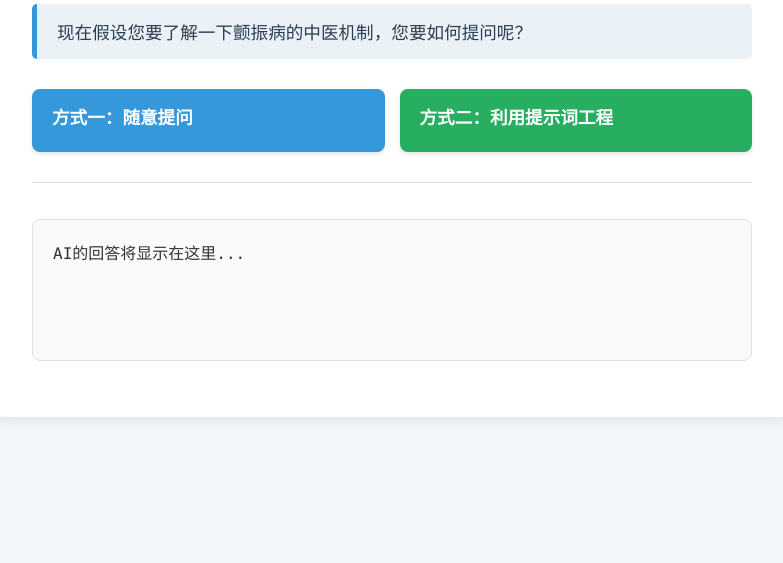
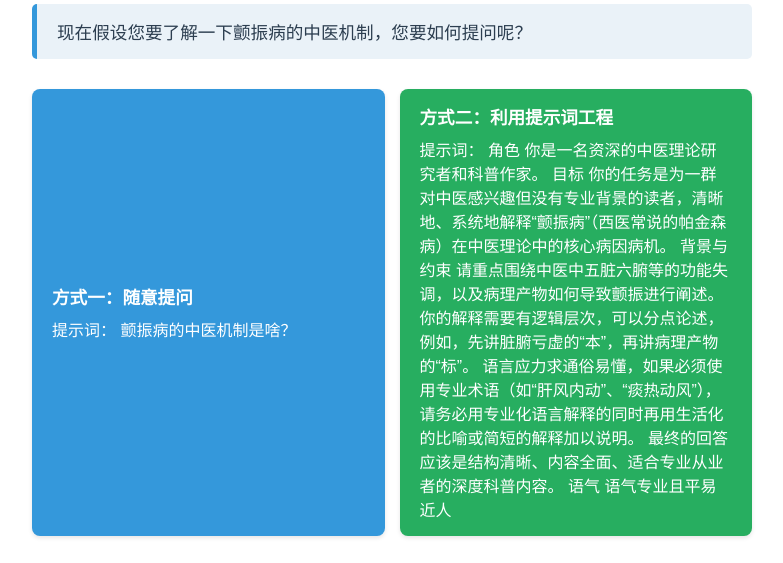
Before and after one commit to yyhbarry/prompt_demo, a plain HTML site: page index.html in a window 1280 px wide. Shown: the part 148-711 px from the top of the page, without its empty margins (248-1031 px from the left). Drawn offline with Linux system fonts and the light colour scheme.

Commit message:
Update index.html

```diff
--- a/index.html
+++ b/index.html
@@ -162,9 +162,25 @@
         <div class="options-container">
             <button class="prompt-btn" id="bad-prompt-btn">
                 <strong>方式一：随意提问</strong>
+                <span>提示词：
+                颤振病的中医机制是啥？
+                </span>
             </button>
             <button class="prompt-btn good-prompt" id="good-prompt-btn">
                 <strong>方式二：利用提示词工程</strong>
+                 <span>提示词：
+角色
+  你是一名资深的中医理论研究者和科普作家。
+目标
+  你的任务是为一群对中医感兴趣但没有专业背景的读者，清晰地、系统地解释“颤振病”（西医常说的帕金森病）在中医理论中的核心病因病机。
+背景与约束
+  请重点围绕中医中五脏六腑等的功能失调，以及病理产物如何导致颤振进行阐述。
+  你的解释需要有逻辑层次，可以分点论述，例如，先讲脏腑亏虚的“本”，再讲病理产物的“标”。
+  语言应力求通俗易懂，如果必须使用专业术语（如“肝风内动”、“痰热动风”），请务必用专业化语言解释的同时再用生活化的比喻或简短的解释加以说明。
+  最终的回答应该是结构清晰、内容全面、适合专业从业者的深度科普内容。
+语气
+  语气专业且平易近人
+                </span>
             </button>
         </div>
 
```
